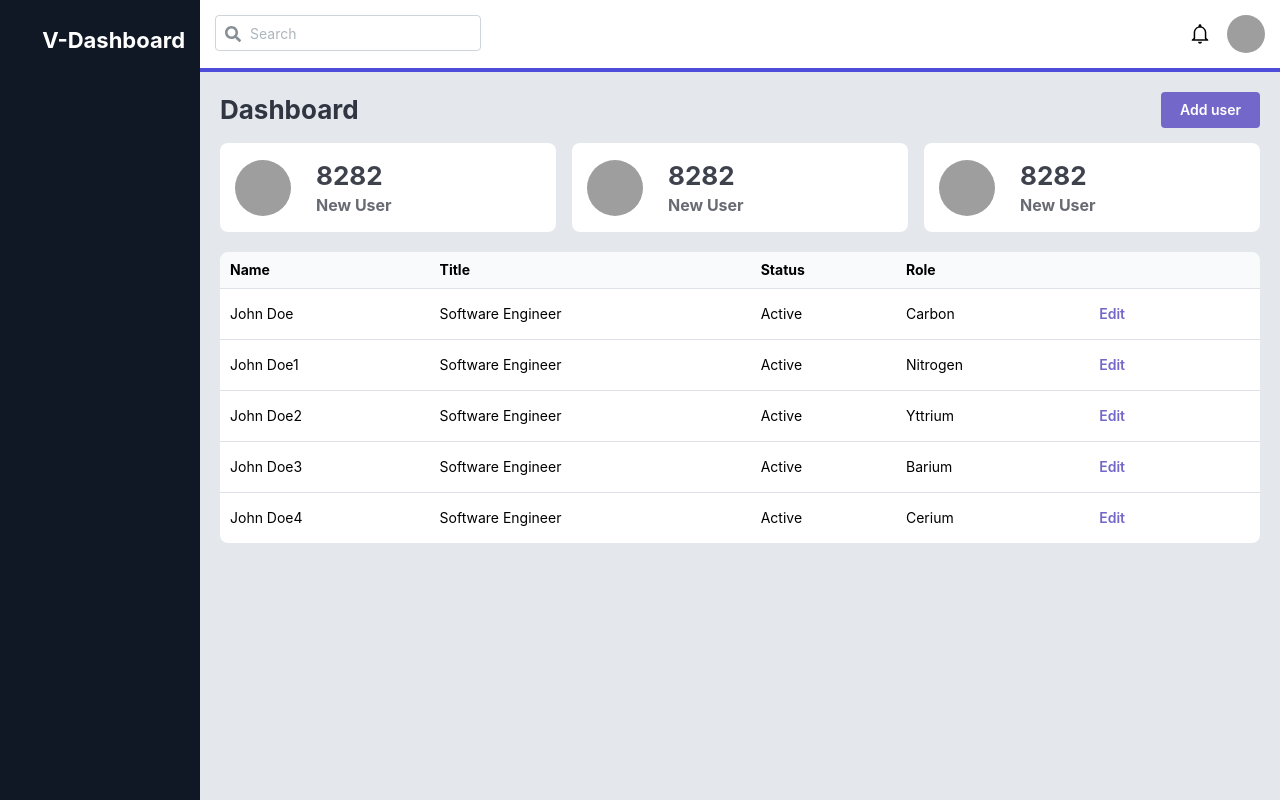
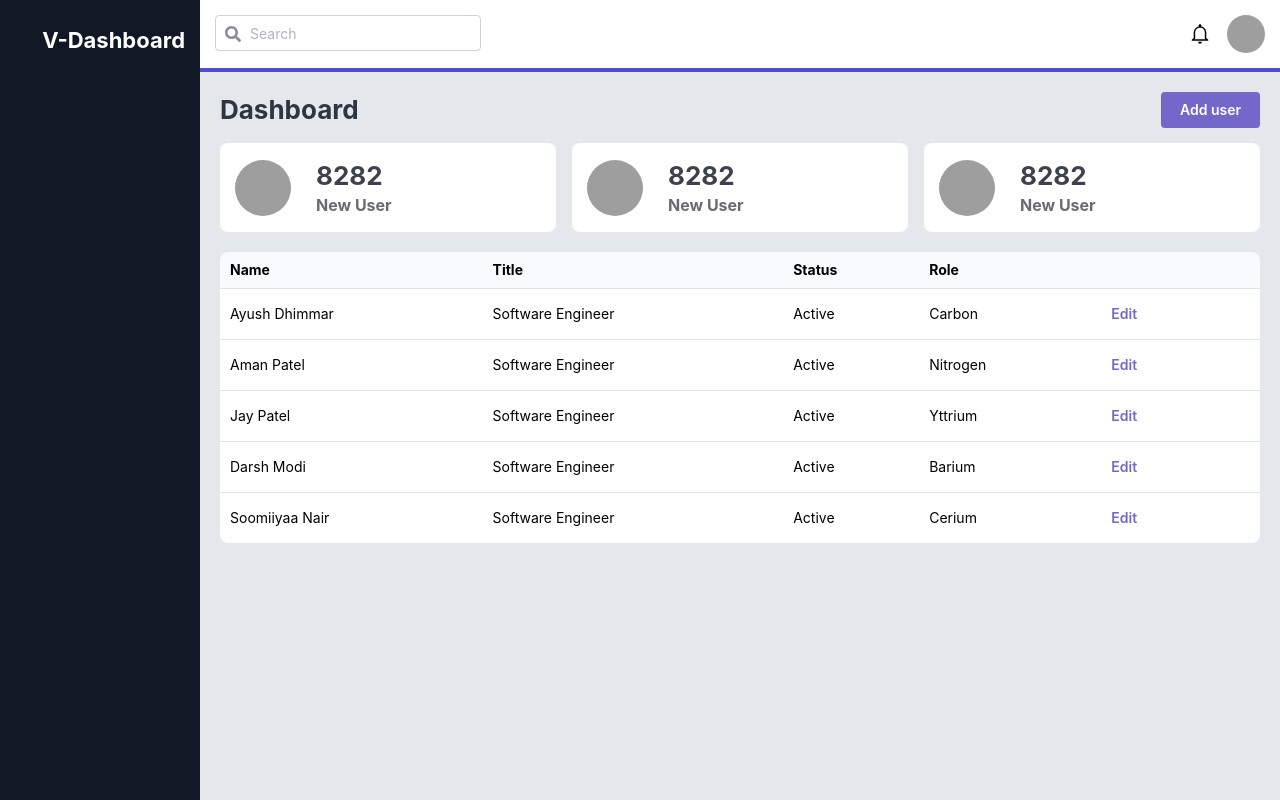
Before and after one commit to iaayush07/crud-react, a React (Vite) app: page / in a window 1280 px wide. Built offline with nearby package versions, Linux system fonts and the light colour scheme; data requests are answered from the project's data file; grey boxes are pictures that could not be loaded.

Commit message:
feat : fetch user list data

```diff
--- a/database/db.json
+++ b/database/db.json
@@ -1,31 +1,31 @@
 {
     "users": [
         {
-            "name": "John Doe",
+            "name": "Ayush Dhimmar",
             "title": "Software Engineer",
             "status": "Active",
             "role": "Carbon"
         },
         {
-            "name": "John Doe",
+            "name": "Aman Patel",
             "title": "Software Engineer",
             "status": "Active",
             "role": "Nitrogen"
         },
         {
-            "name": "John Doe",
+            "name": "Jay Patel",
             "title": "Software Engineer",
             "status": "Active",
             "role": "Yttrium"
         },
         {
-            "name": "John Doe",
+            "name": "Darsh Modi",
             "title": "Software Engineer",
             "status": "Active",
             "role": "Barium"
         },
         {
-            "name": "John Doe",
+            "name": "Soomiiyaa Nair",
             "title": "Software Engineer",
             "status": "Active",
             "role": "Cerium"
--- a/src/pages/UserList.jsx
+++ b/src/pages/UserList.jsx
@@ -2,22 +2,19 @@ import { Box, Title, Grid, Flex, Avatar, Button, Table } from '@mantine/core'
 import React, { useEffect, useState } from 'react'
 import { Link } from 'react-router-dom';
 
-const elements = [
-  { name: 'John Doe', title: 'Software Engineer', status: 'Active', role: 'Carbon' },
-  { name: 'John Doe1', title: 'Software Engineer', status: 'Active', role: 'Nitrogen' },
-  { name: 'John Doe2', title: 'Software Engineer', status: 'Active', role: 'Yttrium' },
-  { name: 'John Doe3', title: 'Software Engineer', status: 'Active', role: 'Barium' },
-  { name: 'John Doe4', title: 'Software Engineer', status: 'Active', role: 'Cerium' },
-];
+const UserList = () => {
+  const [users, setUsers] = useState([])
 
-const UserList = () => {
-  // const [users, setUsers] = useState([])
-  // function getUsers() {
-  //   fetch("http://localhost:3000/users").then(res => {
-  //     setUsers(res)
-  //   })
-  // }
-  // useEffect(getUsers(), [])
+  function getUsers() {
+    fetch("http://localhost:3000/users")
+  .then(res => res.json())
+  .then(data => setUsers(data))
+  .catch(error => console.error("Failed to fetch users:", error))
+  }
+
+  useEffect(() => {
+    getUsers()
+  }, [])
 
   return (
     <Box px="20" pt="20" className='userlist'>
@@ -81,7 +78,7 @@ const UserList = () => {
           </Table.Thead>
           <Table.Tbody>
             {
-              elements.map((element) => (
+              users.map((element) => (
                 <Table.Tr key={element.name} bg="#ffffff">
                   <Table.Td>{element.name}</Table.Td>
                   <Table.Td>{element.title}</Table.Td>
```
